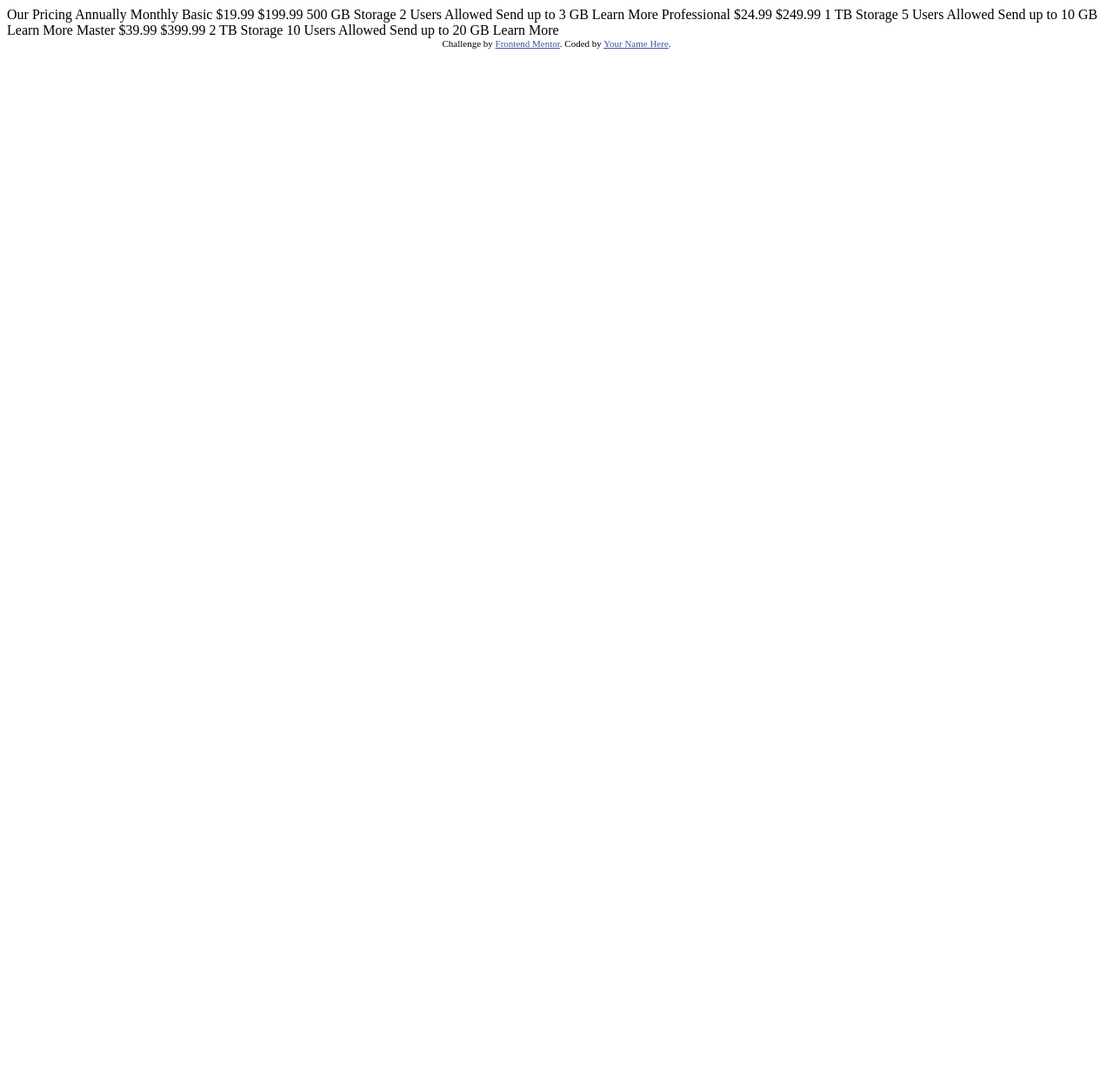
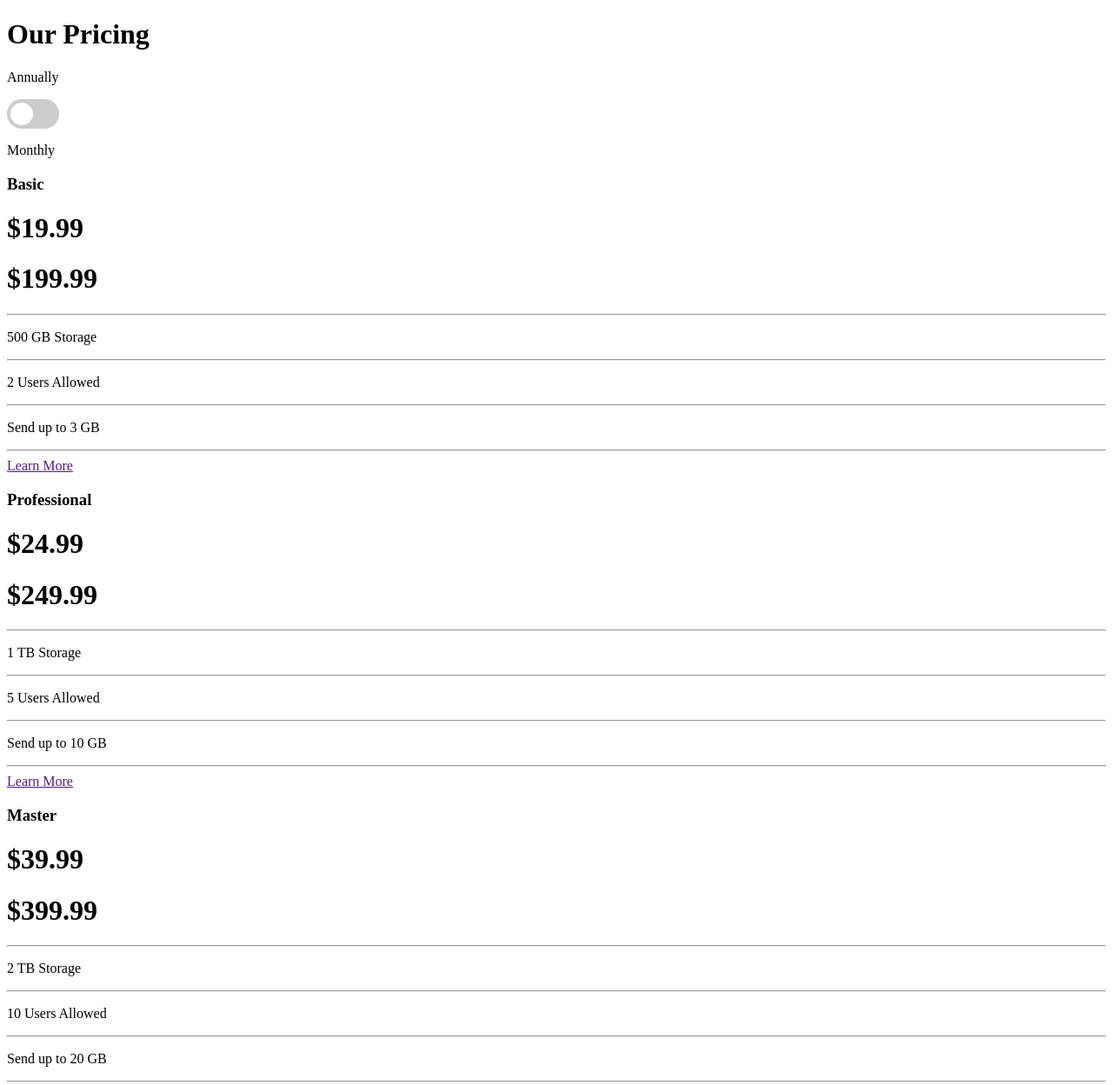
Before and after one commit to josephfmck/pricing-component-with-toggle, a plain HTML site: page index.html in a window 1280 px wide. Shown: the top 1248 px of the page at 87% size. Before the commit the page ends 800 px from the top, so only its background shows below. Drawn offline with Linux system fonts and the light colour scheme.

Commit message:
initial commit

```diff
--- a/index.html
+++ b/index.html
@@ -17,38 +17,59 @@
   </style>
 </head>
 <body>
-
-  Our Pricing
-  Annually
-  Monthly
-
-  Basic
-  &dollar;19.99
-  &dollar;199.99
-  500 GB Storage
-  2 Users Allowed
-  Send up to 3 GB
-  Learn More
-
-  Professional
-  &dollar;24.99
-  &dollar;249.99
-  1 TB Storage
-  5 Users Allowed
-  Send up to 10 GB
-  Learn More
-
-  Master
-  &dollar;39.99
-  &dollar;399.99
-  2 TB Storage
-  10 Users Allowed
-  Send up to 20 GB
-  Learn More
-
+  <div class="top-container">
+    <h1>Our Pricing</h1>
+    <p>Annually</p>
+    <label class="switch">
+      <input type="checkbox">
+      <span class="slider round"></span>
+    </label>
+    <p>Monthly</p>
+  </div>
+  <div class="main-container">
+    <div class="panel panel-one">
+      <h3>Basic</h3>
+      <h1 class="active">&dollar;19.99</h1>
+      <h1>&dollar;199.99</h1>
+      <hr>
+      <p>500 GB Storage</p>
+      <hr>
+      <p>2 Users Allowed</p>
+      <hr>
+      <p>Send up to 3 GB</p>
+      <hr>
+      <a href="">Learn More</a>
+    </div>
+    <div class="panel panel-two">
+      <h3>Professional</h3>
+      <h1 class="active">&dollar;24.99</h1>
+      <h1>&dollar;249.99</h1>
+      <hr>
+      <p>1 TB Storage</p>
+      <hr>
+      <p>5 Users Allowed</p>
+      <hr>
+      <p>Send up to 10 GB</p>
+      <hr>
+      <a href="">Learn More</a>
+    </div>
+    <div class="panel panel-three">
+      <h3>Master</h3>
+      <h1 class="active">&dollar;39.99</h1>
+      <h1>&dollar;399.99</h1>
+      <hr>
+      <p>2 TB Storage</p>
+      <hr>
+      <p>10 Users Allowed</p>
+      <hr>
+      <p>Send up to 20 GB</p>
+      <hr>
+      <a href="">Learn More</a>
+    </div>
+  </div>
   <div class="attribution">
     Challenge by <a href="https://www.frontendmentor.io?ref=challenge" target="_blank">Frontend Mentor</a>.
-    Coded by <a href="#">Your Name Here</a>.
+    Coded by <a href="#">Joe McKinney</a>.
   </div>
 </body>
 </html>
--- a/style.css
+++ b/style.css
@@ -0,0 +1,61 @@
+/** Rounded slider switch*/
+.switch {
+  position: relative;
+  display: inline-block;
+  width: 60px;
+  height: 34px;
+}
+
+.switch input {
+  opacity: 0;
+  width: 0;
+  height: 0;
+}
+
+.slider {
+  position: absolute;
+  cursor: pointer;
+  top: 0;
+  left: 0;
+  right: 0;
+  bottom: 0;
+  background-color: #ccc;
+  -webkit-transition: 0.4s;
+  transition: 0.4s;
+}
+
+.slider:before {
+  position: absolute;
+  content: "";
+  height: 26px;
+  width: 26px;
+  left: 4px;
+  bottom: 4px;
+  background-color: white;
+  -webkit-transition: 0.4s;
+  transition: 0.4s;
+}
+
+input:checked + .slider {
+  background-color: #2196f3;
+}
+
+input:focus + .slider {
+  box-shadow: 0 0 1px #2196f3;
+}
+
+input:checked + .slider:before {
+  -webkit-transform: translateX(26px);
+  -ms-transform: translateX(26px);
+  transform: translateX(26px);
+}
+
+/* Rounded sliders */
+.slider.round {
+  border-radius: 34px;
+}
+
+.slider.round:before {
+  border-radius: 50%;
+}
+/**END SLIDER SWITCH*/
```
